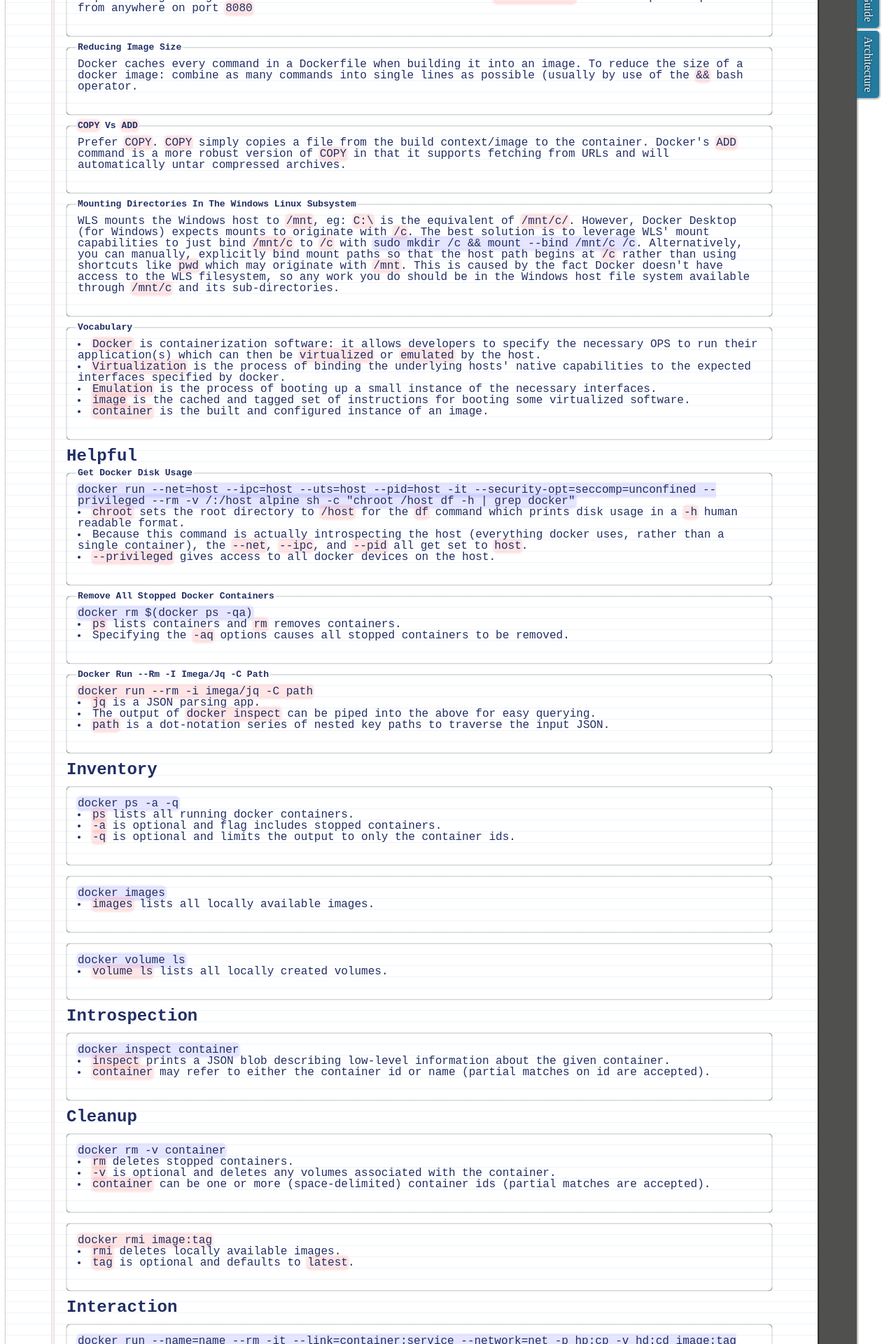
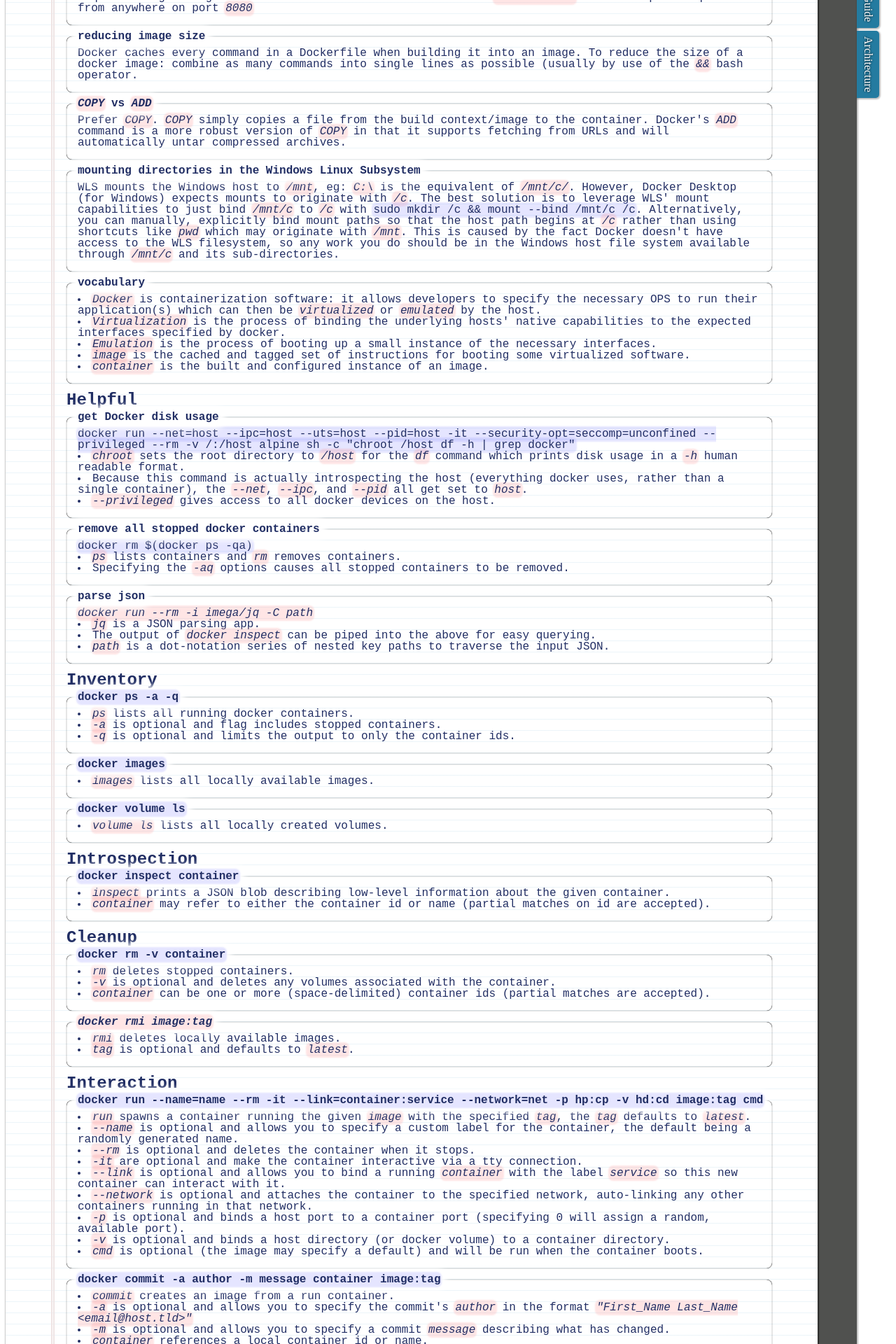
Before and after one commit to SamuelDavis/notes, a Nuxt app: page /ops/docker in a window 1280 px wide. Shown: the part 180-2100 px from the top of the page at 70% size. Built offline with nearby package versions, Linux system fonts and the light colour scheme.

Commit message:
refactor docker: code > em; create outline component

```diff
--- /dev/null
+++ b/components/NotesOutline.vue
@@ -0,0 +1,44 @@
+<template>
+  <div class="outline-wrapper">
+    <label>{{label}}
+      <slot name="label"/>
+    </label>
+    <slot/>
+  </div>
+</template>
+
+<script>
+  export default {
+    name: 'notes-outline',
+    props: {
+      label: String
+    }
+  }
+</script>
+
+<style lang="scss" scoped>
+  @import "assets/highlight";
+
+  .outline-wrapper {
+    box-shadow: inset 0 0 1px 0 black, 0 0 1px 0 black;
+    border-radius: 0.5rem;
+    padding: 1rem;
+
+    *:last-child {
+      padding-bottom: 0;
+      margin-bottom: 0;
+    }
+
+    label {
+      position: absolute;
+      margin-top: -1.5rem;
+      font-weight: bold;
+      @include highlight(white, 0.5rem);
+
+      * {
+        padding: 0;
+        margin: 0;
+      }
+    }
+  }
+</style>
--- a/pages/ops/docker.vue
+++ b/pages/ops/docker.vue
@@ -5,151 +5,164 @@
     </template>
     <section>
       <h1>FAQ</h1>
-      <div>
-        <h2>listening for HTTP requests in a docker container</h2>
-        <p>If listening for requests using PHP or node, be sure to specify the host as <code>0.0.0.0</code> rather than <code>localhost</code>. Running a PHP or node server listening on <code>localhost:8080</code>, for example, will only accept requests originating from within the Docker container itself. <code>0.0.0.0:8080</code> would accept a request from anywhere on port <code>8080</code></p>
-      </div>
-      <div>
-        <h2>reducing image size</h2>
-        <p>Docker caches every command in a Dockerfile when building it into an image. To reduce the size of a docker image: combine as many commands into single lines as possible (usually by use of the <code>&&</code> bash operator.</p>
-      </div>
-      <div>
-        <h2><code>COPY</code> vs <code>ADD</code></h2>
-        <p>Prefer <code>COPY</code>. <code>COPY</code> simply copies a file from the build context/image to the container. Docker's <code>ADD</code> command is a more robust version of <code>COPY</code> in that it supports fetching from URLs and will automatically untar compressed archives.</p>
-      </div>
-      <div>
-        <h2>mounting directories in the Windows Linux Subsystem</h2>
-        <p>WLS mounts the Windows host to <code>/mnt</code>, eg: <code>C:\</code> is the equivalent of <code>/mnt/c/</code>. However, Docker Desktop (for Windows) expects mounts to originate with <code>/c</code>. The best solution is to leverage WLS' mount capabilities to just bind <code>/mnt/c</code> to <code>/c</code> with <code class="cmd">sudo mkdir /c && mount --bind /mnt/c /c</code>. Alternatively, you can manually, explicitly bind mount paths so that the host path begins at <code>/c</code> rather than using shortcuts like <code>pwd</code> which may originate with <code>/mnt</code>. This is caused by the fact Docker doesn't have access to the WLS filesystem, so any work you do should be in the Windows host file system available through <code>/mnt/c</code> and its sub-directories.</p>
-      </div>
+      <notes-outline label="listening for HTTP requests in a docker container">
+        <p>If listening for requests using PHP or node, be sure to specify the host as <em>0.0.0.0</em> rather than <em>localhost</em>. Running a PHP or node server listening on <em>localhost:8080</em>, for example, will only accept requests originating from within the Docker container itself. <em>0.0.0.0:8080</em> would accept a request from anywhere on port <em>8080</em></p>
+      </notes-outline>
+      <notes-outline label="reducing image size">
+        <p>Docker caches every command in a Dockerfile when building it into an image. To reduce the size of a docker image: combine as many commands into single lines as possible (usually by use of the <em>&&</em> bash operator.</p>
+      </notes-outline>
+      <notes-outline>
+        <template v-slot:label>
+          <em>COPY</em> vs <em>ADD</em>
+        </template>
+        <p>Prefer <em>COPY</em>. <em>COPY</em> simply copies a file from the build context/image to the container. Docker's <em>ADD</em> command is a more robust version of <em>COPY</em> in that it supports fetching from URLs and will automatically untar compressed archives.</p>
+      </notes-outline>
+      <notes-outline label="mounting directories in the Windows Linux Subsystem">
+        <p>WLS mounts the Windows host to <em>/mnt</em>, eg: <em>C:\</em> is the equivalent of <em>/mnt/c/</em>. However, Docker Desktop (for Windows) expects mounts to originate with <em>/c</em>. The best solution is to leverage WLS' mount capabilities to just bind <em>/mnt/c</em> to <em>/c</em> with <code class="cmd">sudo mkdir /c && mount --bind /mnt/c /c</code>. Alternatively, you can manually, explicitly bind mount paths so that the host path begins at <em>/c</em> rather than using shortcuts like <em>pwd</em> which may originate with <em>/mnt</em>. This is caused by the fact Docker doesn't have access to the WLS filesystem, so any work you do should be in the Windows host file system available through <em>/mnt/c</em> and its sub-directories.</p>
+      </notes-outline>
     </section>
     <section>
-      <div>
-        <h2>vocabulary</h2>
+      <notes-outline label="vocabulary">
         <ul>
-          <li><code>Docker</code> is containerization software: it allows developers to specify the necessary OPS to run their application(s) which can then be <code>virtualized</code> or <code>emulated</code> by the host.</li>
-          <li><code>Virtualization</code> is the process of binding the underlying hosts' native capabilities to the expected interfaces specified by docker.</li>
-          <li><code>Emulation</code> is the process of booting up a small instance of the necessary interfaces.</li>
-          <li><code>image</code> is the cached and tagged set of instructions for booting some virtualized software.</li>
-          <li><code>container</code> is the built and configured instance of an image.</li>
+          <li><em>Docker</em> is containerization software: it allows developers to specify the necessary OPS to run their application(s) which can then be <em>virtualized</em> or <em>emulated</em> by the host.</li>
+          <li><em>Virtualization</em> is the process of binding the underlying hosts' native capabilities to the expected interfaces specified by docker.</li>
+          <li><em>Emulation</em> is the process of booting up a small instance of the necessary interfaces.</li>
+          <li><em>image</em> is the cached and tagged set of instructions for booting some virtualized software.</li>
+          <li><em>container</em> is the built and configured instance of an image.</li>
         </ul>
-      </div>
+      </notes-outline>
     </section>
     <section>
       <h1>helpful</h1>
-      <div>
-        <h2>get Docker disk usage</h2>
+      <notes-outline label="get Docker disk usage">
         <code class="cmd">docker run --net=host --ipc=host --uts=host --pid=host -it --security-opt=seccomp=unconfined --privileged --rm -v /:/host alpine sh -c "chroot /host df -h | grep docker"</code>
         <ul>
-          <li><code>chroot</code> sets the root directory to <code>/host</code> for the <code>df</code> command which prints disk usage in a <code>-h</code> human readable format.</li>
-          <li>Because this command is actually introspecting the host (everything docker uses, rather than a single container), the <code>--net</code>, <code>--ipc</code>, and <code>--pid</code> all get set to <code>host</code>.</li>
-          <li><code>--privileged</code> gives access to all docker devices on the host.</li>
+          <li><em>chroot</em> sets the root directory to <em>/host</em> for the <em>df</em> command which prints disk usage in a <em>-h</em> human readable format.</li>
+          <li>Because this command is actually introspecting the host (everything docker uses, rather than a single container), the <em>--net</em>, <em>--ipc</em>, and <em>--pid</em> all get set to <em>host</em>.</li>
+          <li><em>--privileged</em> gives access to all docker devices on the host.</li>
         </ul>
-      </div>
-      <div>
-        <h2>remove all stopped docker containers</h2>
+      </notes-outline>
+      <notes-outline label="remove all stopped docker containers">
         <code class="cmd">docker rm $(docker ps -qa)</code>
         <ul>
-          <li><code>ps</code> lists containers and <code>rm</code> removes containers.</li>
-          <li>Specifying the <code>-aq</code> options causes all stopped containers to be removed.</li>
+          <li><em>ps</em> lists containers and <em>rm</em> removes containers.</li>
+          <li>Specifying the <em>-aq</em> options causes all stopped containers to be removed.</li>
         </ul>
-      </div>
-      <div>
-        <h2>docker run --rm -i imega/jq -C path</h2>
-        <code>docker run --rm -i imega/jq -C path</code>
+      </notes-outline>
+      <notes-outline label="parse json">
+        <em>docker run --rm -i imega/jq -C path</em>
         <ul>
-          <li><code>jq</code> is a JSON parsing app.</li>
-          <li>The output of <code>docker inspect</code> can be piped into the above for easy querying.</li>
-          <li><code>path</code> is a dot-notation series of nested key paths to traverse the input JSON.</li>
+          <li><em>jq</em> is a JSON parsing app.</li>
+          <li>The output of <em>docker inspect</em> can be piped into the above for easy querying.</li>
+          <li><em>path</em> is a dot-notation series of nested key paths to traverse the input JSON.</li>
         </ul>
-      </div>
+      </notes-outline>
     </section>
     <section>
       <h1>inventory</h1>
-      <div>
+      <notes-outline>
+        <template v-slot:label>
           <code class="cmd">docker ps -a -q</code>
+        </template>
         <ul>
-          <li><code>ps</code> lists all running docker containers.</li>
-          <li><code>-a</code> is optional and flag includes stopped containers.</li>
-          <li><code>-q</code> is optional and limits the output to only the container ids.</li>
+          <li><em>ps</em> lists all running docker containers.</li>
+          <li><em>-a</em> is optional and flag includes stopped containers.</li>
+          <li><em>-q</em> is optional and limits the output to only the container ids.</li>
         </ul>
-      </div>
-      <div>
+      </notes-outline>
+      <notes-outline>
+        <template v-slot:label>
           <code class="cmd">docker images</code>
+        </template>
         <ul>
-          <li><code>images</code> lists all locally available images.</li>
+          <li><em>images</em> lists all locally available images.</li>
         </ul>
-      </div>
-      <div>
+      </notes-outline>
+      <notes-outline>
+        <template v-slot:label>
           <code class="cmd">docker volume ls</code>
+        </template>
         <ul>
-          <li><code>volume ls</code> lists all locally created volumes.</li>
+          <li><em>volume ls</em> lists all locally created volumes.</li>
         </ul>
-      </div>
+      </notes-outline>
     </section>
     <section>
       <h1>introspection</h1>
-      <div>
+      <notes-outline>
+        <template v-slot:label>
           <code class="cmd">docker inspect container</code>
+        </template>
         <ul>
-          <li><code>inspect</code> prints a JSON blob describing low-level information about the given container.</li>
-          <li><code>container</code> may refer to either the container id or name (partial matches on id are accepted).</li>
+          <li><em>inspect</em> prints a JSON blob describing low-level information about the given container.</li>
+          <li><em>container</em> may refer to either the container id or name (partial matches on id are accepted).</li>
         </ul>
-      </div>
+      </notes-outline>
     </section>
     <section>
       <h1>cleanup</h1>
-      <div>
+      <notes-outline>
+        <template v-slot:label>
           <code class="cmd">docker rm -v container</code>
+        </template>
         <ul>
-          <li><code>rm</code> deletes stopped containers.</li>
-          <li><code>-v</code> is optional and deletes any volumes associated with the container.</li>
-          <li><code>container</code> can be one or more (space-delimited) container ids (partial matches are accepted).</li>
+          <li><em>rm</em> deletes stopped containers.</li>
+          <li><em>-v</em> is optional and deletes any volumes associated with the container.</li>
+          <li><em>container</em> can be one or more (space-delimited) container ids (partial matches are accepted).</li>
         </ul>
-      </div>
-      <div>
-        <code>docker rmi image:tag</code>
+      </notes-outline>
+      <notes-outline>
+        <template v-slot:label>
+          <em>docker rmi image:tag</em>
+        </template>
         <ul>
-          <li><code>rmi</code> deletes locally available images.</li>
-          <li><code>tag</code> is optional and defaults to <code>latest</code>.</li>
+          <li><em>rmi</em> deletes locally available images.</li>
+          <li><em>tag</em> is optional and defaults to <em>latest</em>.</li>
         </ul>
-      </div>
+      </notes-outline>
     </section>
     <section>
       <h1>interaction</h1>
-      <div>
+      <notes-outline>
+        <template v-slot:label>
           <code class="cmd">docker run --name=name --rm -it --link=container:service --network=net -p hp:cp -v hd:cd image:tag cmd</code>
+        </template>
         <ul>
-          <li><code>run</code> spawns a container running the given <code>image</code> with the specified <code>tag</code>, the <code>tag</code> defaults to <code>latest</code>.</li>
-          <li><code>--name</code> is optional and allows you to specify a custom label for the container, the default being a randomly generated name.</li>
-          <li><code>--rm</code> is optional and deletes the container when it stops.</li>
-          <li><code>-it</code> are optional and make the container interactive via a tty connection.</li>
-          <li><code>--link</code> is optional and allows you to bind a running <code>container</code> with the label <code>service</code> so this new container can interact with it.</li>
-          <li><code>--network</code> is optional and attaches the container to the specified network, auto-linking any other containers running in that network.</li>
-          <li><code>-p</code> is optional and binds a host port to a container port (specifying 0 will assign a random, available port).</li>
-          <li><code>-v</code> is optional and binds a host directory (or docker volume) to a container directory.</li>
-          <li><code>cmd</code> is optional (the image may specify a default) and will be run when the container boots.</li>
+          <li><em>run</em> spawns a container running the given <em>image</em> with the specified <em>tag</em>, the <em>tag</em> defaults to <em>latest</em>.</li>
+          <li><em>--name</em> is optional and allows you to specify a custom label for the container, the default being a randomly generated name.</li>
+          <li><em>--rm</em> is optional and deletes the container when it stops.</li>
+          <li><em>-it</em> are optional and make the container interactive via a tty connection.</li>
+          <li><em>--link</em> is optional and allows you to bind a running <em>container</em> with the label <em>service</em> so this new container can interact with it.</li>
+          <li><em>--network</em> is optional and attaches the container to the specified network, auto-linking any other containers running in that network.</li>
+          <li><em>-p</em> is optional and binds a host port to a container port (specifying 0 will assign a random, available port).</li>
+          <li><em>-v</em> is optional and binds a host directory (or docker volume) to a container directory.</li>
+          <li><em>cmd</em> is optional (the image may specify a default) and will be run when the container boots.</li>
         </ul>
-      </div>
-      <div>
+      </notes-outline>
+      <notes-outline>
+        <template v-slot:label>
           <code class="cmd">docker commit -a author -m message container image:tag</code>
+        </template>
         <ul>
-          <li><code>commit</code> creates an image from a run container.</li>
-          <li><code>-a</code> is optional and allows you to specify the commit's <code>author</code> in the format <code>"First_Name Last_Name &lacute;email@host.tld&racute;"</code></li>
-          <li><code>-m</code> is optional and allows you to specify a commit <code>message</code> describing what has changed.</li>
-          <li><code>container</code> references a local container id or name.</li>
-          <li><code>image</code> is the repository used to store the image and <code>tag</code> is optional, defaulting to <code>latest</code>.</li>
+          <li><em>commit</em> creates an image from a run container.</li>
+          <li><em>-a</em> is optional and allows you to specify the commit's <em>author</em> in the format <em>"First_Name Last_Name &lt;email@host.tld&gt;"</em></li>
+          <li><em>-m</em> is optional and allows you to specify a commit <em>message</em> describing what has changed.</li>
+          <li><em>container</em> references a local container id or name.</li>
+          <li><em>image</em> is the repository used to store the image and <em>tag</em> is optional, defaulting to <em>latest</em>.</li>
         </ul>
-      </div>
+      </notes-outline>
     </section>
   </notes-paper>
 </template>
 
 <script>
   import NotesPaper from '../../components/NotesPaper'
+  import NotesOutline from '../../components/NotesOutline'
 
   export default {
     components: {
-      NotesPaper
+      NotesPaper,
+      NotesOutline
     }
   }
 </script>
@@ -161,22 +174,6 @@
   $label-bg-color: rgba(255, 255, 255, 0.90);
 
   .content {
-    div {
-      border-radius: 5px;
-      box-shadow: inset 0 0 1px 0 black, 0 0 1px 0 black;
-      padding: 1rem;
-      margin-bottom: 1rem;
-
-      h2 {
-        top: -1.5rem;
-        position: relative;
-        margin-bottom: -1rem;
-        font-size: medium;
-        background-color: $label-bg-color;
-        box-shadow: 0 0 2px 2px $label-bg-color;
-        width: fit-content;
-      }
-
     code {
       @include highlight($code-highlight-a-color);
 
@@ -185,5 +182,4 @@
       }
     }
   }
-  }
 </style>
```
Lines whose indentation alone changed are shown as unchanged.
